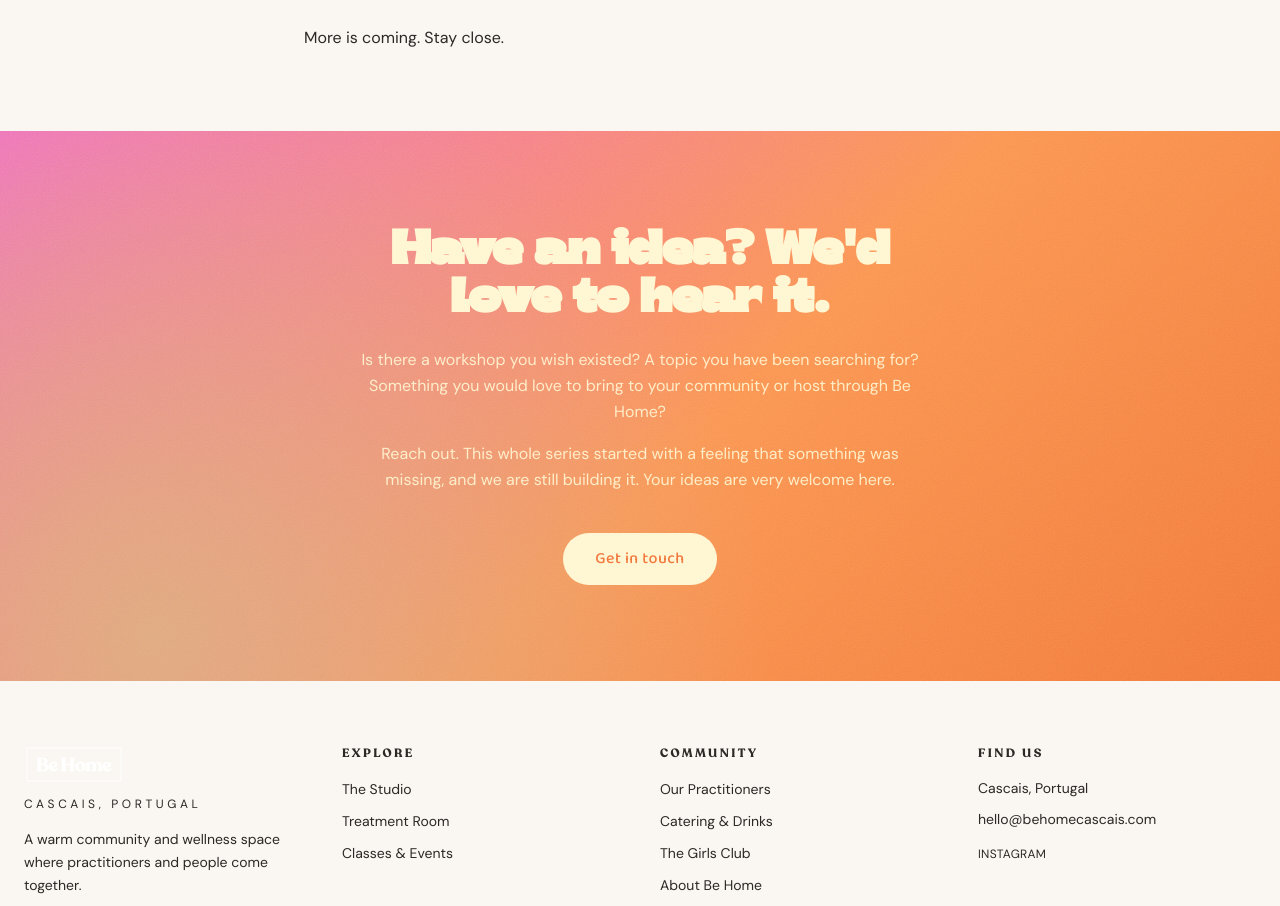
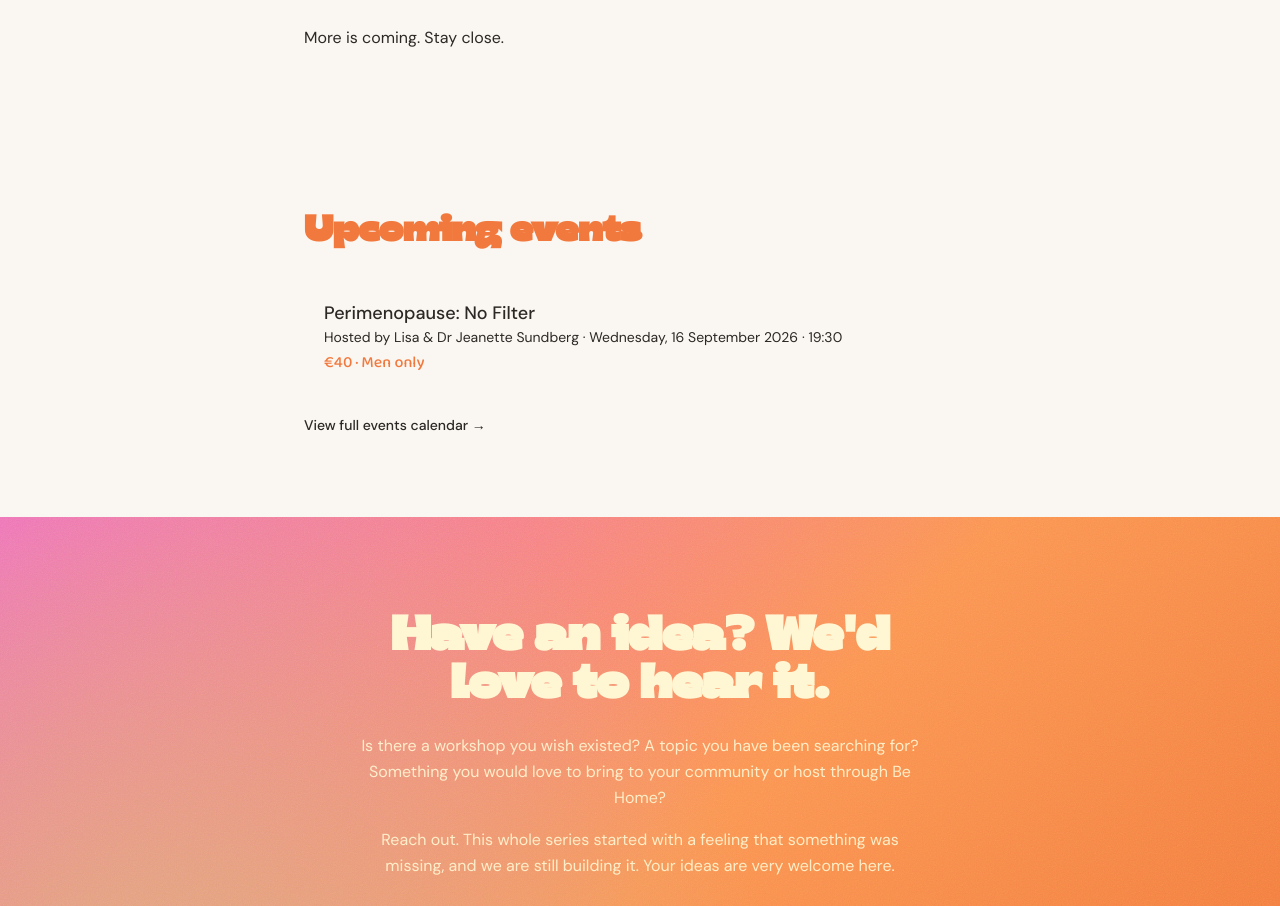
Before and after one commit to lisabarksfield/be-home, a Next.js app: page /the-girls-club in a window 1280 px wide. Shown: the part 1644-2550 px from the top of the page. Built offline with nearby package versions, Linux system fonts and the light colour scheme.

Commit message:
Add upcoming events list to The Girls Club page
Tags events with a 'series: girlsClub' field and lists them in a simple title/host/date/price format, auto-updating as new Girls Club events are added or pass.

```diff
--- a/app/(public)/the-girls-club/page.tsx
+++ b/app/(public)/the-girls-club/page.tsx
@@ -3,7 +3,9 @@ import Link from "next/link";
 import { Baloo_2 } from "next/font/google";
 import { content } from "@/lib/content";
 
-const { girlsClub } = content;
+export const dynamic = 'force-dynamic';
+
+const { girlsClub, events } = content;
 
 const rounded = Baloo_2({ subsets: ["latin"], weight: ["500", "600", "700"] });
 const displayFont = "'Gulfs Display', sans-serif";
@@ -41,6 +43,11 @@ function GradientBand({ children }: { children: React.ReactNode }) {
 }
 
 export default function TheGirlsClubPage() {
+  const today = new Date().toISOString().slice(0, 10);
+  const upcomingEvents = events.list.filter(
+    (e) => "series" in e && e.series === "girlsClub" && e.isoDate >= today
+  );
+
   return (
     <div>
       {/* ── Hero ──────────────────────────────────────── */}
@@ -119,6 +126,55 @@ export default function TheGirlsClubPage() {
         </div>
       </section>
 
+      {/* ── Upcoming events ────────────────────────────── */}
+      <section className="py-20 px-6" style={{ backgroundColor: "var(--color-cream)" }}>
+        <div className="max-w-2xl mx-auto">
+          <h2
+            className="text-3xl md:text-4xl mb-8"
+            style={displayHeadingStyle(GC.orangeDeep)}
+          >
+            Upcoming events
+          </h2>
+          {upcomingEvents.length === 0 ? (
+            <p className="text-base italic" style={{ color: "var(--color-charcoal)" }}>
+              No upcoming events right now, check back soon.
+            </p>
+          ) : (
+            <div className="space-y-4">
+              {upcomingEvents.map((e) => (
+                <div
+                  key={e.id}
+                  className="flex flex-wrap items-baseline justify-between gap-x-4 gap-y-1 rounded-xl px-5 py-4"
+                  style={{ backgroundColor: "var(--color-stone-warm)" }}
+                >
+                  <div>
+                    <p className="text-lg font-medium" style={{ color: "var(--color-charcoal)" }}>
+                      {e.title}
+                    </p>
+                    <p className="text-sm" style={{ color: "var(--color-stone-deep)" }}>
+                      Hosted by {e.practitioner} · {e.date}{e.time ? ` · ${e.time}` : ""}
+                    </p>
+                  </div>
+                  <p
+                    className={`${rounded.className} text-base font-medium`}
+                    style={{ color: GC.orangeDeep }}
+                  >
+                    {e.price}
+                  </p>
+                </div>
+              ))}
+            </div>
+          )}
+          <Link
+            href="/events"
+            className="inline-block mt-6 text-sm font-medium hover:opacity-60 transition-opacity"
+            style={{ color: "var(--color-charcoal)" }}
+          >
+            View full events calendar →
+          </Link>
+        </div>
+      </section>
+
       {/* ── Have an idea? CTA ─────────────────────────── */}
       <GradientBand>
         <div className="max-w-xl mx-auto">
--- a/lib/content.ts
+++ b/lib/content.ts
@@ -545,6 +545,7 @@ export const content = {
         price: "From €30",
         type: "Workshop",
         whatsappUrl: "https://wa.me/447736709009?text=I+would+like+to+book+a+spot+at+The+Girls+Club+on+Sunday+21+June+at+10:30am",
+        series: "girlsClub",
       },
       {
         id: "16",
@@ -641,6 +642,7 @@ export const content = {
         price: "€40 · Men only",
         type: "Workshop",
         whatsappUrl: "https://wa.me/447736709009?text=I+would+like+to+book+a+spot+at+Perimenopause%3A+No+Filter+on+Wednesday+16+September",
+        series: "girlsClub",
       },
       {
         id: "22",
```
